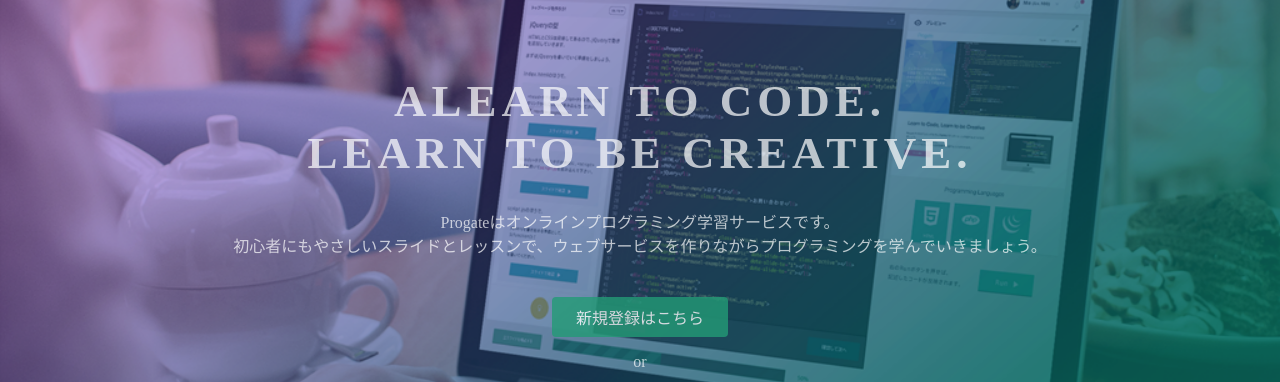
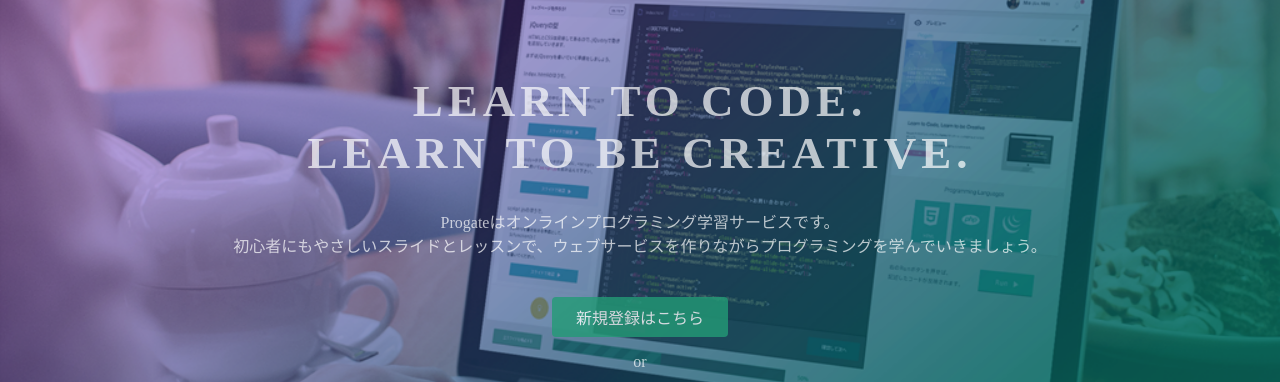
Before and after one commit to o-sushi/o-sushi.github.io, a plain HTML site: page index.html in a window 1280 px wide. Shown: the part 135-517 px from the top of the page. Drawn offline with Linux system fonts and the light colour scheme.

Commit message:
Update index.html

```diff
--- a/index.html
+++ b/index.html
@@ -23,7 +23,7 @@
   </header>
   <div class="top-wrapper">
     <div class="container">
-      <h1>ALEARN TO CODE.<br>LEARN TO BE CREATIVE.</h1>
+      <h1>LEARN TO CODE.<br>LEARN TO BE CREATIVE.</h1>
       <p>Progateはオンラインプログラミング学習サービスです。<br>初心者にもやさしいスライドとレッスンで、ウェブサービスを作りながらプログラミングを学んでいきましょう。</p>
       <div class="btn-wrapper">
         <a href="#" class="btn signup">新規登録はこちら</a>
```
